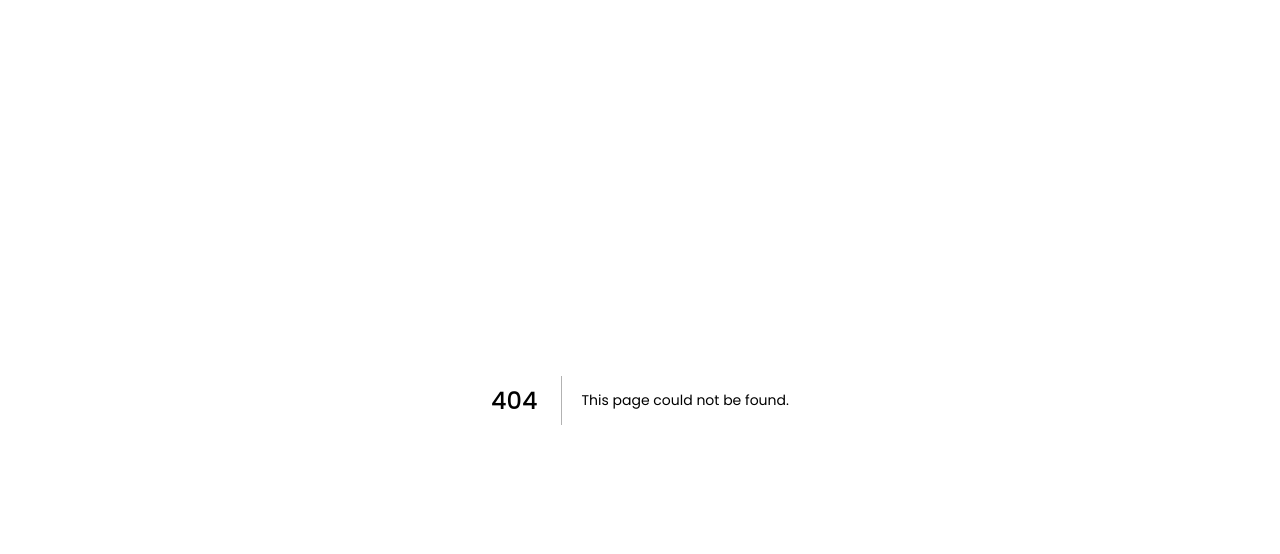
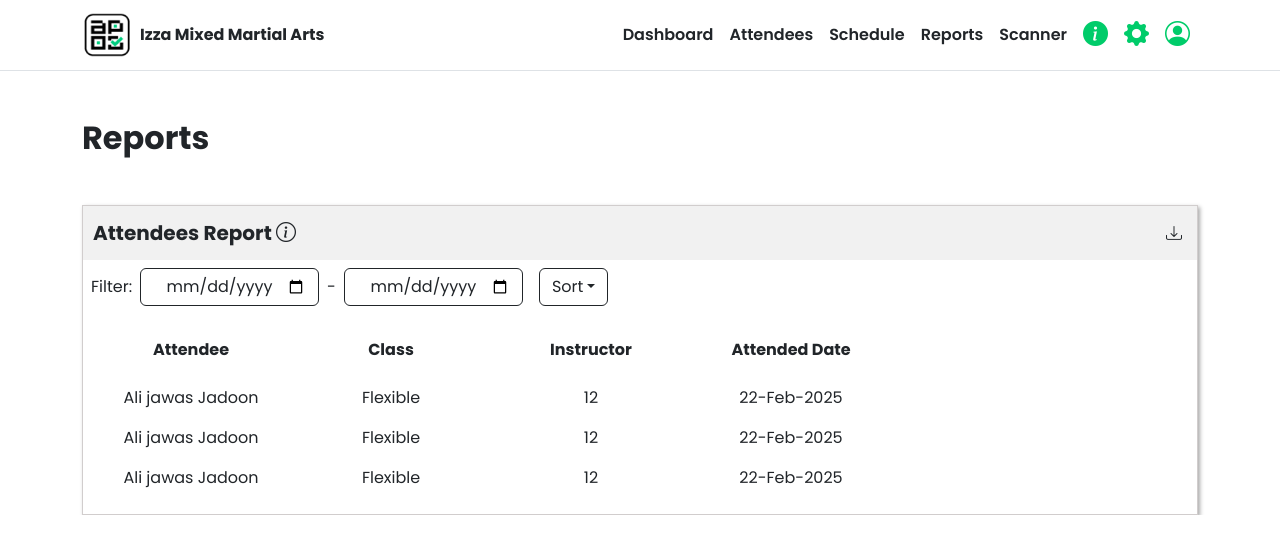
Before and after one commit to MeWeBe-com/facelogin-dashboard, a Next.js app: page /main/reports in a window 1280 px wide. Before the commit this address had no page. Shown: the top 554 px of the page. Built offline with nearby package versions, Linux system fonts and the light colour scheme.

Commit message:
report page UI added

```diff
--- /dev/null
+++ b/src/app/main/reports/page.tsx
@@ -0,0 +1,133 @@
+"use client"
+import styles from './reports.module.css';
+
+export default function Reports() {
+    return (
+        <>
+            <div className="container mt-5">
+                <h2 className="fw-bold">Reports</h2>
+            </div>
+
+            <div className={`container mt-5`}>
+
+                <div className={`${styles.box}`}>
+                    <div className={`fw-bold ${styles.boxHead} d-flex align-items-center justify-content-between`}>
+                        <div>
+                            Attendees Report <i className='bi bi-info-circle'></i>
+                        </div>
+
+                        <div>
+                            <button className='btn'>
+                                <i className="bi bi-download"></i>
+                            </button>
+                        </div>
+                    </div>
+
+                    <div className='d-flex m-2 align-items-center'>
+                        Filter:
+                        <div className="d-flex ms-2 align-items-center">
+                            <input className="btn btn-outline-dark" type="date" />
+                            <span className='mx-2'> - </span>
+                            <input className="btn btn-outline-dark" type="date" />
+                        </div>
+
+                        <div className="dropdown ms-3">
+                            <button className="btn btn-outline-dark dropdown-toggle" type="button" data-bs-toggle="dropdown" aria-expanded="false">
+                                Sort
+                            </button>
+                            <ul className="dropdown-menu">
+                                <li><a className="dropdown-item" href="#">Date</a></li>
+                                <li><a className="dropdown-item" href="#">Name</a></li>
+                                <li><a className="dropdown-item" href="#">Event</a></li>
+                            </ul>
+                        </div>
+                    </div>
+
+                    <div className={`p-2 mt-4 ${styles.listMainBox}`}>
+
+                        <div className={`fw-bold mb-4 d-flex align-items-center ${styles.headBox}`}>
+                            <div className='text-center'>
+                                Attendee
+                            </div>
+
+                            <div className='text-center'>
+                                Class
+                            </div>
+
+                            <div className='text-center'>
+                                Instructor
+                            </div>
+
+                            <div className='text-center'>
+                                Attended Date
+                            </div>
+
+                        </div>
+
+                        <div className={`mb-3 d-flex align-items-center ${styles.headBox}`}>
+                            <div className='text-center'>
+                                Ali jawas Jadoon
+                            </div>
+
+                            <div className='text-center'>
+                                Flexible
+                            </div>
+
+                            <div className='text-center'>
+                                12
+                            </div>
+
+                            <div className='text-center'>
+                                22-Feb-2025
+                            </div>
+
+                        </div>
+
+
+                        <div className={`mb-3 d-flex align-items-center ${styles.headBox}`}>
+                            <div className='text-center'>
+                                Ali jawas Jadoon
+                            </div>
+
+                            <div className='text-center'>
+                                Flexible
+                            </div>
+
+                            <div className='text-center'>
+                                12
+                            </div>
+
+                            <div className='text-center'>
+                                22-Feb-2025
+                            </div>
+
+                        </div>
+
+
+                        <div className={`mb-3 d-flex align-items-center ${styles.headBox}`}>
+                            <div className='text-center'>
+                                Ali jawas Jadoon
+                            </div>
+
+                            <div className='text-center'>
+                                Flexible
+                            </div>
+
+                            <div className='text-center'>
+                                12
+                            </div>
+
+                            <div className='text-center'>
+                                22-Feb-2025
+                            </div>
+
+                        </div>
+
+                    </div>
+                </div>
+
+
+            </div>
+        </>
+    )
+}
--- /dev/null
+++ b/src/app/main/reports/reports.module.css
@@ -0,0 +1,22 @@
+.box {
+    overflow: hidden;
+    border: 1px solid rgba(209, 205, 205, 1);
+    box-shadow: rgb(170, 170, 170) 2px 2px 4px 0px;
+}
+
+.boxHead {
+    font-size: 20px;
+    font-weight: 700;
+    line-height: 1.4;
+    padding: 2px 2px 2px 10px;
+    background-color: #f1f1f1;
+    line-height: 50px;
+}
+
+.listMainBox {
+    overflow-x: scroll;
+}
+
+.headBox div {
+    min-width: 200px;
+}
--- a/src/components/header/Header.tsx
+++ b/src/components/header/Header.tsx
@@ -41,7 +41,7 @@ const Header = () => {
                             <Link className="nav-link fw-semibold text-dark" href="/main/schedule">Schedule</Link>
                         </li>
                         <li className="nav-item">
-                            <Link className="nav-link fw-semibold text-dark" href="#">Reports</Link>
+                            <Link className="nav-link fw-semibold text-dark" href="/main/reports">Reports</Link>
                         </li>
                         <li className="nav-item">
                             <Link className="nav-link fw-semibold text-dark" href="#">Scanner</Link>
```
Also changed, not shown: src/app/main/schedule/page.tsx (+7 -0 lines).
